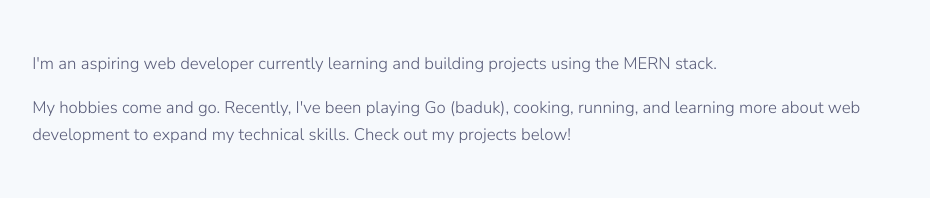
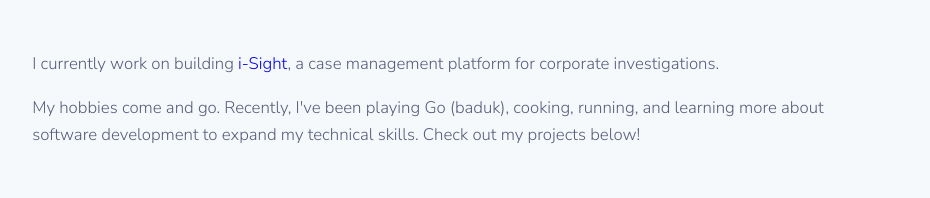
Before and after one commit to s92xiong/Portfolio, a React (Create React App) app: page / in a window 1280 px wide. Shown: the part 175-373 px from the top of the page, without its empty margins (179-1109 px from the left). Built offline with nearby package versions, Linux system fonts and the light colour scheme.

Commit message:
Updated Intro with workplace

```diff
--- a/src/components/Intro/Intro.jsx
+++ b/src/components/Intro/Intro.jsx
@@ -4,8 +4,8 @@ import "./Intro.css";
 function Intro() {
   return (
     <div className="intro">
-      <p>I'm an aspiring web developer currently learning and building projects using the MERN stack.</p>
-      <p>My hobbies come and go. Recently, I've been playing Go (baduk), cooking, running, and learning more about web development to expand my technical skills. Check out my projects below!</p>
+      <p>I currently work on building <a href="https://www.i-sight.com/">i-Sight</a>, a case management platform for corporate investigations.</p>
+      <p>My hobbies come and go. Recently, I've been playing Go (baduk), cooking, running, and learning more about software development to expand my technical skills. Check out my projects below!</p>
     </div>
   );
 }
```
